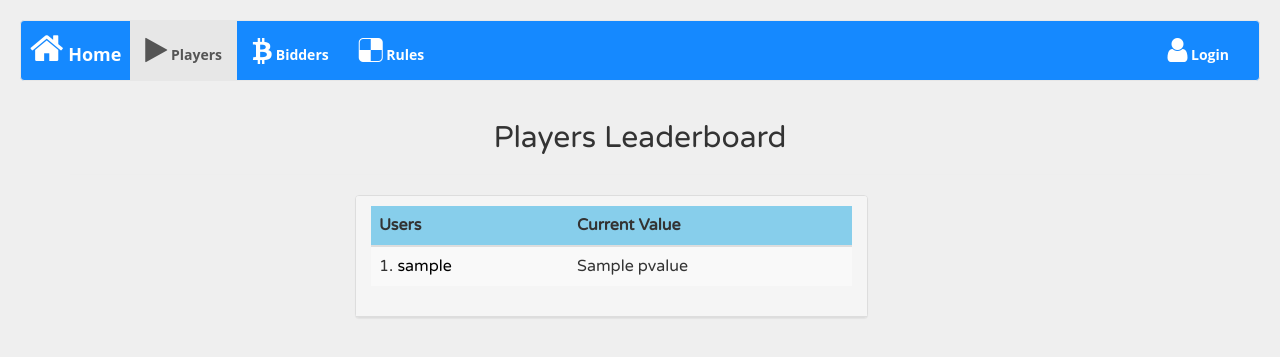
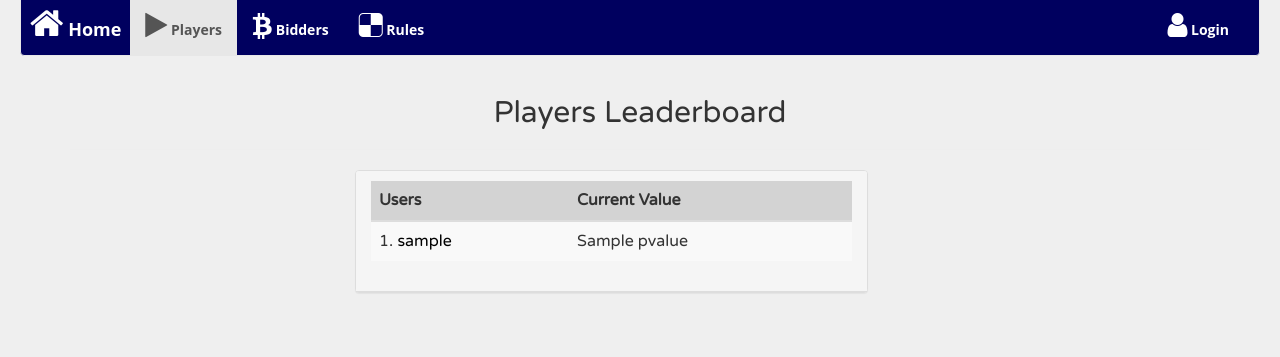
Before and after one commit to Pulkit07/Players, a Flask app: page /players in a window 1280 px wide. Shown: the top 357 px of the page. Run offline with Flask 2, Linux system fonts and the light colour scheme; a database or web service that is not in the repository returns one stand-in record (values such as "Sample title"); some libraries are stand-ins or nearby versions.

Commit message:
Address Issue #4,#6

```diff
--- a/static/styles/users.css
+++ b/static/styles/users.css
@@ -46,8 +46,9 @@ a{
 }
 .navbar
 {
-	background-color: #1589FF;
+	background-color: #00005f;
 	color: #fff;
+	margin-top: -2%;
 }
 .navbar-default .navbar-nav>li>a
 {
@@ -76,5 +77,5 @@ h3
 }
 .table
 {
-	background-color: #87CEEB;
+	background-color: #D3D3D3;
 }
```
Also changed, not shown: 3 other files.
